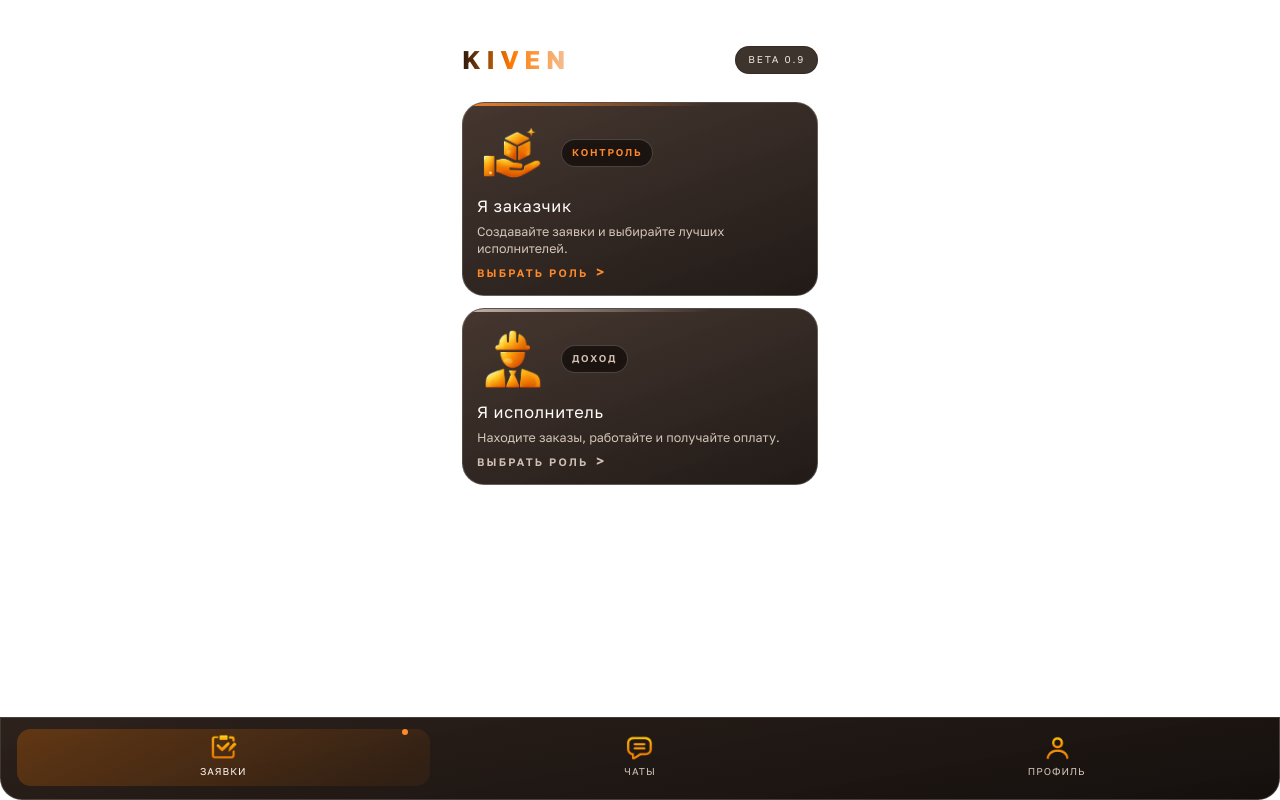
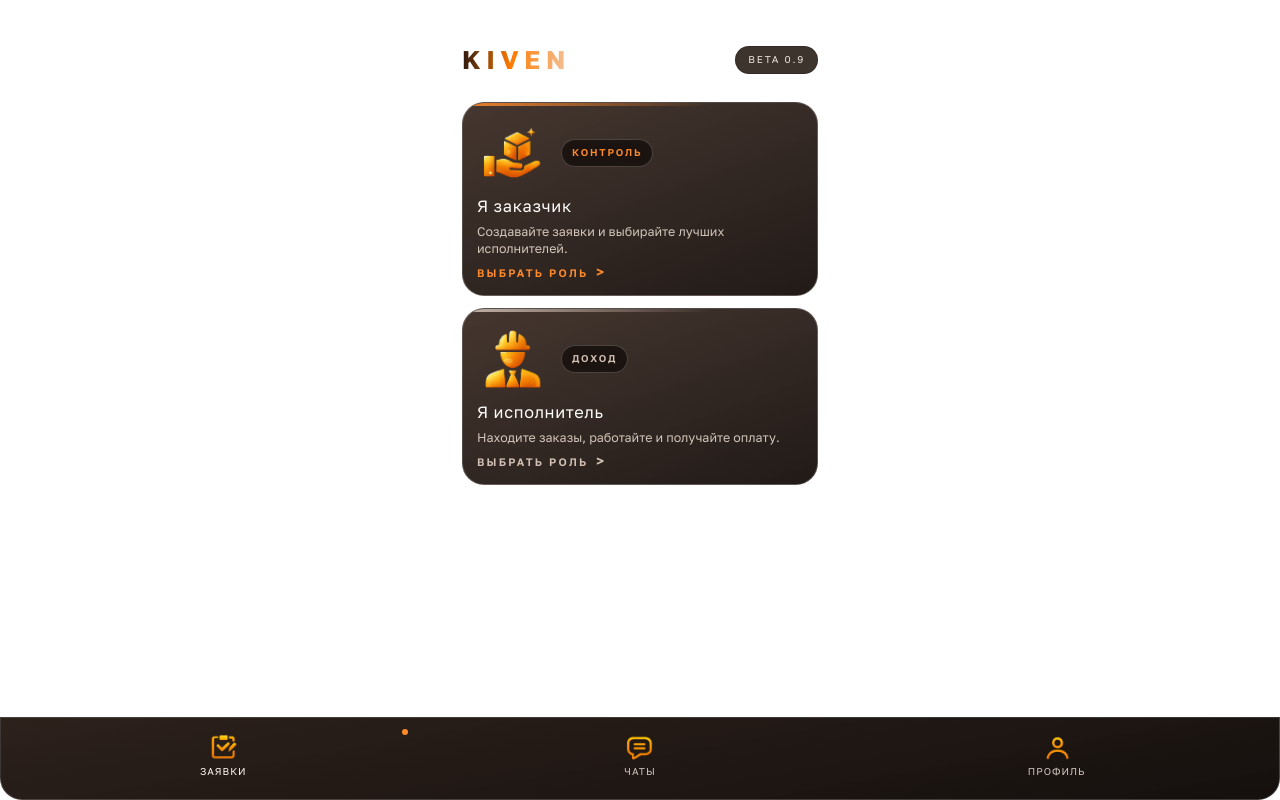
Before and after one commit to GameclubPro/misha, a React (Vite) app: page / in a window 1280 px wide. Built offline with nearby package versions, Linux system fonts and the light colour scheme; a web font is replaced by a local one.

Commit message:
intro screen

```diff
--- a/src/App.css
+++ b/src/App.css
@@ -1050,7 +1050,7 @@
 
 .nav-item.active {
   color: #fff7f0;
-  background: linear-gradient(150deg, rgba(255, 122, 0, 0.25), rgba(255, 122, 0, 0.05));
+  background: transparent;
   box-shadow: none;
 }
 
```
